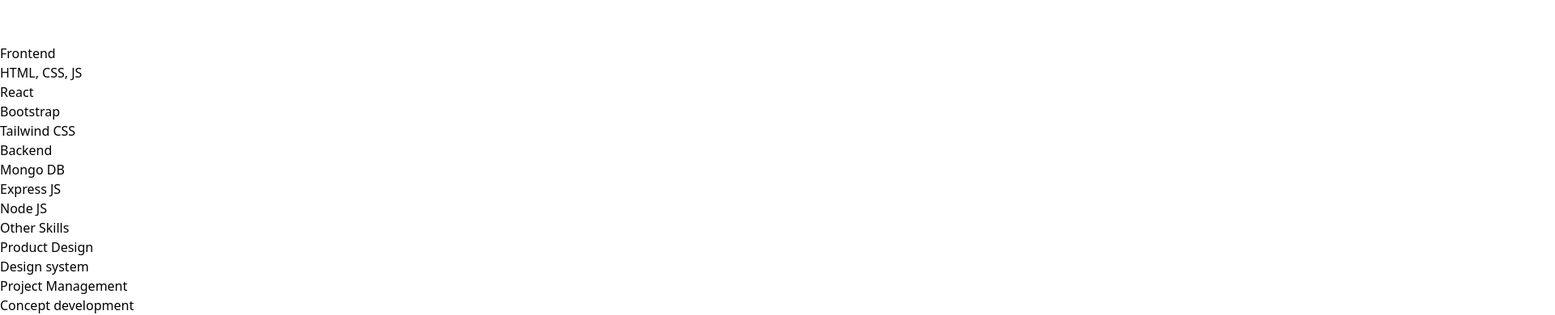
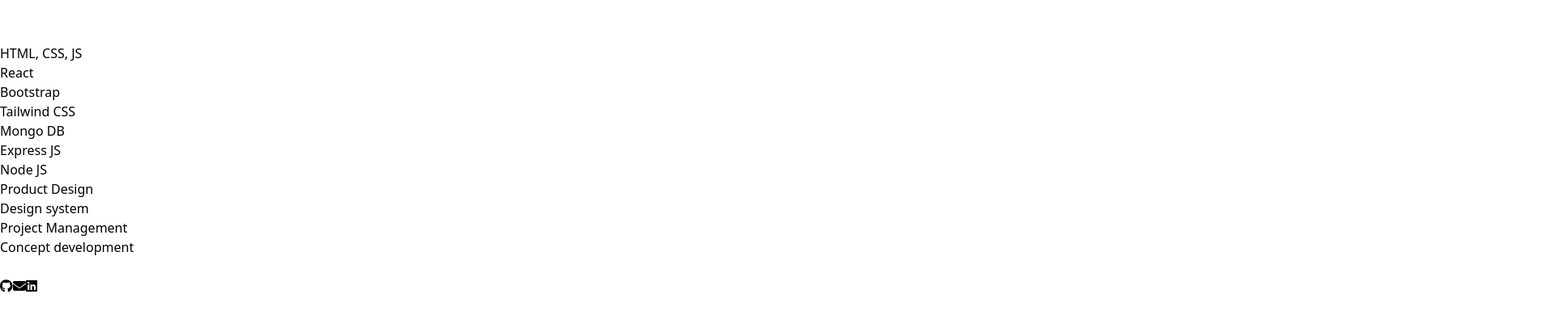
Before and after one commit to enesceylandev/portfolio, a React (Create React App) app: page / in a window 1280 px wide. Shown: the part 10558-10948 px from the top of the page at 81% size, 1920 px wide, since content can reach past the window. After the commit the page ends 10924 px from the top, so only its background shows below. Built offline with nearby package versions, Linux system fonts and the light colour scheme.

Commit message:
Add font-awesome icons and contact section, update styles and dependencies

```diff
--- a/package.json
+++ b/package.json
@@ -3,10 +3,14 @@
   "version": "0.1.0",
   "private": true,
   "dependencies": {
+    "@fortawesome/free-brands-svg-icons": "^6.4.2",
+    "@fortawesome/free-solid-svg-icons": "^6.4.2",
+    "@fortawesome/react-fontawesome": "^0.2.0",
     "@testing-library/jest-dom": "^6.1.4",
     "@testing-library/react": "^14.0.0",
     "@testing-library/user-event": "^14.5.1",
     "autoprefixer": "^10.4.16",
+    "font-awesome": "^4.7.0",
     "framer-motion": "^10.16.4",
     "postcss-cli": "^10.1.0",
     "react": "^18.2.0",
--- a/src/App.js
+++ b/src/App.js
@@ -4,11 +4,12 @@
 import AboutMe from "./sections/AboutMe.jsx";
 import Projects from "./sections/Projects.jsx";
 import Skills from "./sections/Skills.jsx"
+import Contact from "./sections/Contact.jsx";
 function App() {
   return (
     <>
     <div className=" flex flex-col mx-auto">
-      <section className="h-screen items-center justify-center flex">
+      <section className="h-screen items-center justify-center flex text-[#303030]">
       <Hero/>
       </section>
       <section>
@@ -20,6 +21,9 @@
       <section>
         <Skills/>
       </section>
+      <section className="text-[#101010] hover:text-[#303030]">
+        <Contact/>
+      </section>
     </div>
     </>
   );
--- a/src/sections/Contact.jsx
+++ b/src/sections/Contact.jsx
@@ -0,0 +1,39 @@
+import React, { useEffect, useState, useCallback } from 'react';
+import { FontAwesomeIcon } from '@fortawesome/react-fontawesome';
+import { faGithub, faLinkedin } from '@fortawesome/free-brands-svg-icons';
+import { faEnvelope } from '@fortawesome/free-solid-svg-icons';
+
+const Contact = () => {
+  const [scrollX, setScrollX] = useState(0);
+
+  const handleScroll = useCallback(() => {
+    setScrollX(window.scrollY);
+  }, []);
+
+  useEffect(() => {
+    window.addEventListener('scroll', handleScroll);
+
+    return () => {
+      window.removeEventListener('scroll', handleScroll);
+    };
+  }, [handleScroll]);
+
+  const translateX = scrollX - 12050;
+
+  return (
+    <div className="flex items-center relative h-screen mt-0 overflow-x-hidden z-10">
+      <div className="text-[9rem] font-bold text-gray-200 absolute md:block hidden" style={{ transform: `translateX(${translateX}px)`, transition: 'transform 0.7s ease-out' }}>
+        CONTACT
+      </div>
+      <div className='text-8xl font-light flex items-center justify-center w-full z-20'>
+        <div className="flex justify-center space-x-20">
+          <button className="mx-auto hover:scale-110 transition-all" onClick={() => window.open('https://github.com/MedusaCollins', '_blank')}><FontAwesomeIcon icon={faGithub} /></button>
+          <button className="mx-auto hover:scale-110 transition-all" onClick={() => window.location.href = 'mailto:enesfurkanceylan@hotmail.com'}><FontAwesomeIcon icon={faEnvelope} /></button>
+          <button className="mx-auto hover:scale-110 transition-all" onClick={() => window.open('https://www.linkedin.com/in/enes-ceylan-5b893a1a3/', '_blank')}><FontAwesomeIcon icon={faLinkedin} /></button>
+        </div>
+      </div>
+    </div>
+  );
+};
+
+export default Contact;
--- a/src/sections/Hero.jsx
+++ b/src/sections/Hero.jsx
@@ -4,13 +4,13 @@
 
 const Hero = () => {
   return (
-    <div className='relative overflow-hidden flex flex-col mx-2 sm:w-[650px] sm:h-56 text-[#303030]'>
+    <div className='relative overflow-hidden flex flex-col mx-2 sm:w-[650px] sm:h-56'>
       <motion.div
         className='sm:relative left-0'
         initial={{ opacity: 0, y: -300, zIndex:20}}
         animate={{ opacity: 1, y: 0 }}
         transition={{ duration: 0.5, delay: 0.5 }}>
-      <img src={myPic} alt="" className=' w-32 sm:w-56 sm:absolute mx-auto left-0 right-0 sm:mx-0 sm:left-7 sm:right-0 z-20'/>
+      <img src={myPic} alt="myPic" className=' w-32 sm:w-56 sm:absolute mx-auto left-0 right-0 sm:mx-0 sm:left-7 sm:right-0 z-20'/>
       </motion.div>
       <motion.div
         className='right-0 sm:absolute'
--- a/src/sections/Projects.jsx
+++ b/src/sections/Projects.jsx
@@ -44,15 +44,19 @@
             links: {github: 'www.github.com/medusacollins/frdesginsystem', live:'test'}
         }}
     ]);
-    const scrollable= useState(yazi.length*1500)
     const [activeIndex, setActiveIndex] = useState(0);
 
     useEffect(() => {
       const handleScroll = () => {
         const scrollPosition = window.pageYOffset;
         const yaziHeight = 2400; // Her bir 'yazi' öğesinin yüksekliği
-          const activeIndex = Math.floor(scrollPosition / yaziHeight);
-          setActiveIndex(activeIndex);
+        let newActiveIndex = Math.floor(scrollPosition / yaziHeight);
+        if (newActiveIndex >= yazi.length) {
+          newActiveIndex = yazi.length - 1;
+        }
+        if (newActiveIndex <= 5){
+          setActiveIndex(newActiveIndex);
+        }
       };
 
       window.addEventListener('scroll', handleScroll);
@@ -60,7 +64,7 @@
       return () => {
         window.removeEventListener('scroll', handleScroll);
       };
-      }, []);
+    }, [yazi]);
     return (
         <div className='grid grid-cols-2 text-[#303030]'>
           <div className='sticky top-0 h-screen p-11'>
--- a/src/sections/Skills.jsx
+++ b/src/sections/Skills.jsx
@@ -15,28 +15,25 @@
     };
   }, [handleScroll]);
 
-  const translateX = -scrollX + 11250;
+  const translateX = -scrollX + 11100;
   return (
     <div className="flex items-center relative h-screen mt-0 overflow-x-hidden">
       <div className="text-[9rem] right-0 font-bold text-gray-200 absolute md:block hidden" style={{ transform: `translateX(${translateX}px)`, transition: 'transform 0.7s ease-out' }}>
         SKILLS
       </div>
-      <div className='grid md:grid-cols-5 md:space-y-0 space-y-12 mx-12 w-full text-left top-0 text-3xl z-10 align-top items-start'>
+      <div className='grid md:grid-cols-5 md:space-y-0 space-y-12 lg:mx-12 md:mx-5 mx-12 w-full text-left top-0 text-3xl z-10 align-top items-start'>
         <div className='md:col-start-1 md:col-span-2 col-span-5'>
-          <h2 className='font-bold'>Frontend</h2>
           <p>HTML, CSS, JS</p>
           <p>React</p>
           <p>Bootstrap</p>
           <p>Tailwind CSS</p>
         </div>
-        <div className='md:col-start-4 lg:col-start-5 md:col-span-2 col-span-5'>
-          <h2 className='font-bold'>Backend</h2>
+        <div className='md:col-start-5 lg:col-start-5 md:col-span-2 col-span-5'>
           <p>Mongo DB</p>
           <p>Express JS</p>
           <p>Node JS</p>
         </div>
         <div className='md:col-start-3 md:row-start-2 md:col-span-3 col-span-5'>
-          <h2 className='font-bold'>Other Skills</h2>
           <p>Product Design</p>
           <p>Design system</p>
           <p>Project Management</p>
```
Also changed, not shown: 1 other file (tests, documents, lock files or other folders). Lines whose indentation alone changed are shown as unchanged.
